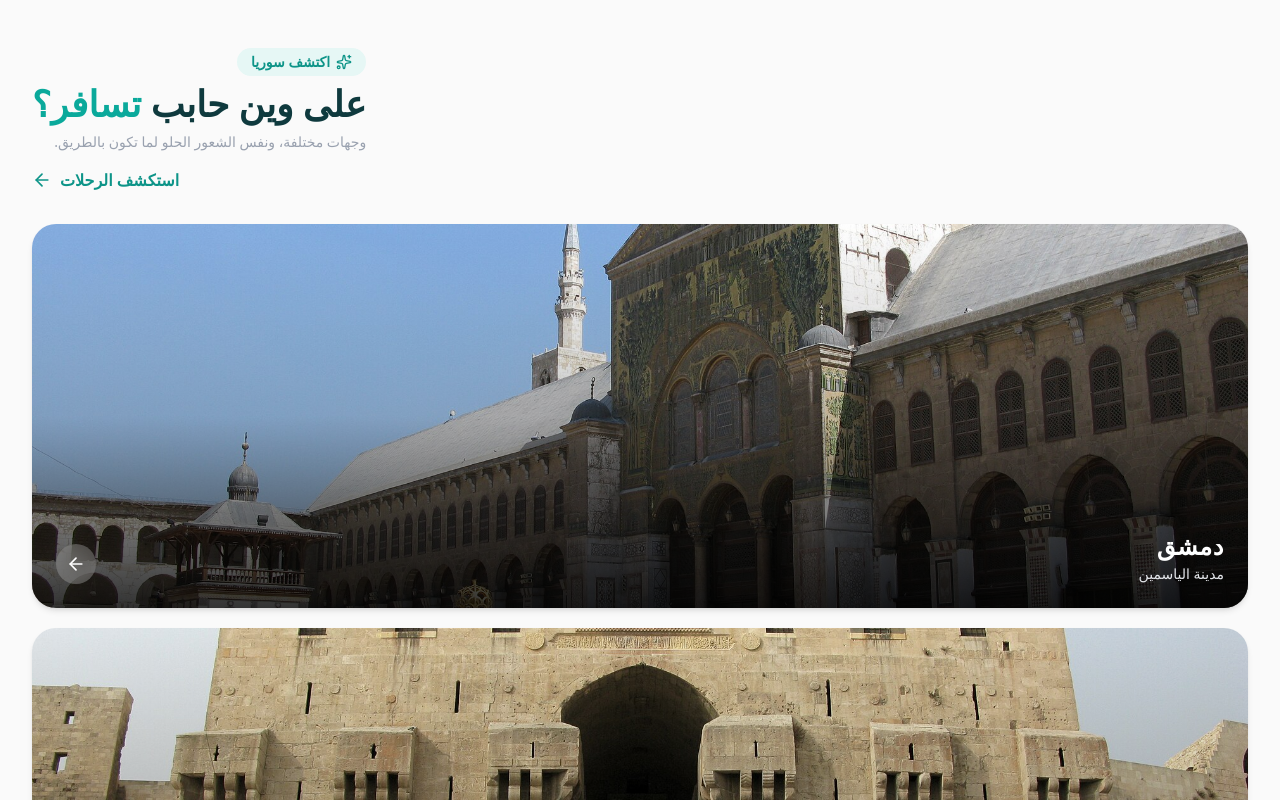
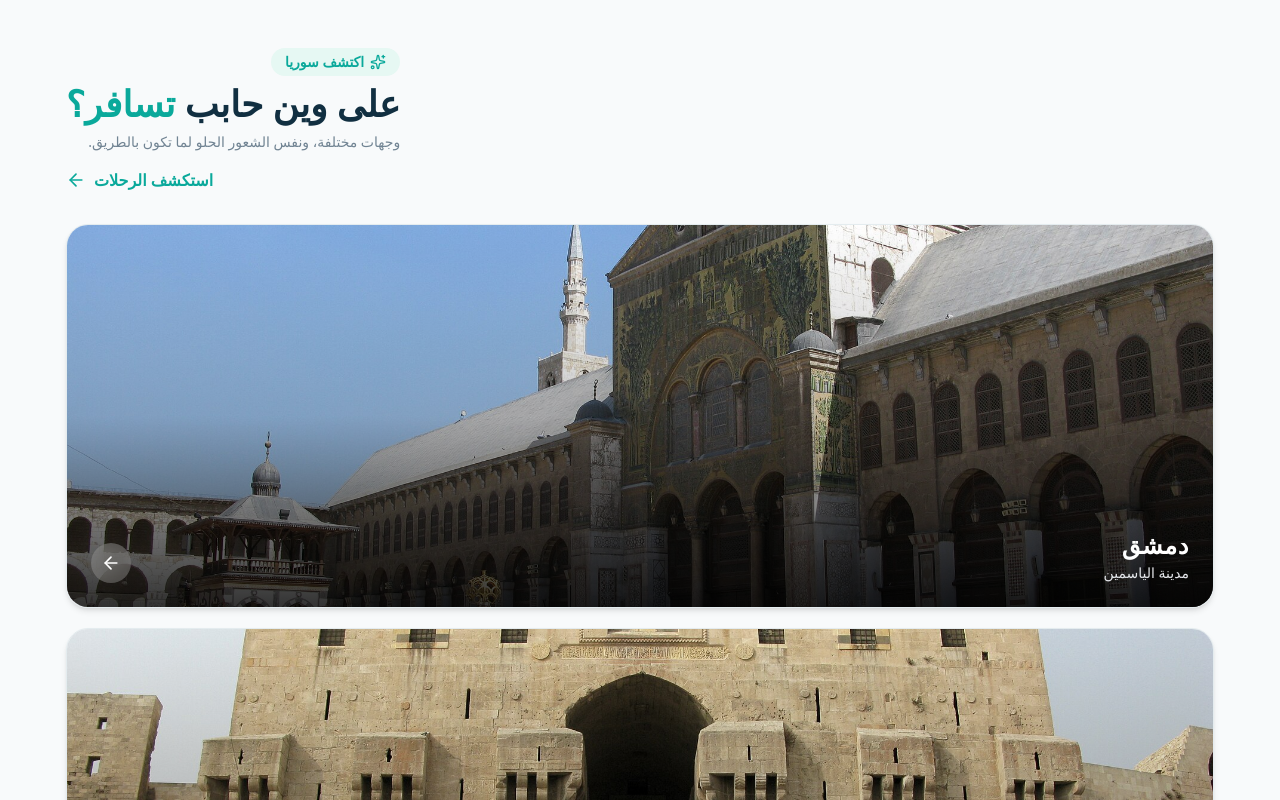
Before and after one commit to yamamasultan/sairna, a React (Vite) app: page / in a window 1280 px wide. Shown: the top 800 px of the page. Built offline with nearby package versions, Linux system fonts and the light colour scheme.

Commit message:
Update Discover component styles and dark mode support

```diff
--- a/src/features/homepage/components/Discover/discover.jsx
+++ b/src/features/homepage/components/Discover/discover.jsx
@@ -3,19 +3,19 @@ import { ArrowLeft, Sparkles } from "lucide-react";
 
 const Discover = () => {
     return (
-        <section className="w-full bg-[#FAFAFA] py-12 px-4 md:px-8" dir="rtl">
-        <div className="max-w-7xl mx-auto">
+        <section className="w-full bg-[var(--bg)] py-12 px-4 md:px-8 transition-colors duration-300" dir="rtl">
+            <div className="container mx-auto">
                 {/* Header Section */}
                 <div className="flex flex-col md:flex-row md:items-end justify-between mb-8 gap-4">
                     <div className="flex flex-col items-start gap-2">
-                <div className="inline-flex items-center gap-1.5 px-3.5 py-1 rounded-full bg-[#E6F7F5] text-[#0D9488] font-semibold text-xs md:text-sm">
+                        <div className="inline-flex items-center gap-1.5 px-3.5 py-1 rounded-full bg-[var(--soft-teal)] text-[var(--primary)] font-semibold text-xs md:text-sm">
                             <Sparkles className="w-4 h-4" />
                             <span>اكتشف سوريا</span>
                         </div>
-                <h2 className="text-2xl md:text-4xl font-extrabold text-[#0F3A3E]">
-                على وين حابب <span className="text-[#0aa99b]">تسافر؟</span>
+                        <h2 className="text-2xl md:text-4xl font-extrabold text-[var(--text)]">
+                            على وين حابب <span className="text-[var(--primary)]">تسافر؟</span>
                         </h2>
-                <p className="text-gray-400 text-xs md:text-sm font-normal">
+                        <p className="text-[var(--muted)] text-xs md:text-sm font-normal">
                             وجهات مختلفة، ونفس الشعور الحلو لما تكون بالطريق.
                         </p>
                     </div>
@@ -24,7 +24,7 @@ const Discover = () => {
                     <div>
                         <a
                             href="#explore"
-                className="group/link inline-flex items-center gap-2 text-[#0D9488] hover:text-[#0B7A70] font-bold text-sm md:text-base transition-colors duration-200 cursor-pointer"
+                            className="group/link inline-flex items-center gap-2 text-[var(--primary)] hover:text-[var(--primary-deep)] font-bold text-sm md:text-base transition-colors duration-200 cursor-pointer"
                         >
                             <span>استكشف الرحلات</span>
                             <ArrowLeft className="w-5 h-5 transform transition-transform duration-300 ease-in-out group-hover/link:-translate-x-2" />
@@ -37,7 +37,7 @@ const Discover = () => {
                     {discoverData.map((item) => (
                         <div
                             key={item.id}
-                className="group relative h-96 rounded-3xl overflow-hidden shadow-md hover:shadow-2xl transition-all duration-300 transform hover:-translate-y-3 cursor-pointer"
+                            className="group relative h-96 rounded-[var(--radius)] overflow-hidden shadow-md hover:shadow-2xl transition-all duration-300 transform hover:-translate-y-3 cursor-pointer border border-[var(--border)]"
                         >
                             <img
                                 src={item.image}
@@ -58,7 +58,7 @@ const Discover = () => {
                                         </span>
                                     </div>
 
-                    <div className="w-10 h-10 rounded-full bg-white/20 backdrop-blur-md text-white group-hover:bg-[#0D9488] group-hover:shadow-lg transition-colors duration-300 flex items-center justify-center shrink-0">
+                                    <div className="w-10 h-10 rounded-full bg-white/20 backdrop-blur-md text-white group-hover:bg-[var(--primary)] group-hover:shadow-lg transition-colors duration-300 flex items-center justify-center shrink-0">
                                         <ArrowLeft className="w-5 h-5" />
                                     </div>
                                 </div>
--- a/src/index.css
+++ b/src/index.css
@@ -1,3 +1,47 @@
 @tailwind base;
 @tailwind components;
 @tailwind utilities;
+
+:root {
+    color-scheme: light;
+    --bg: #f8fafb;
+    --surface: #fff;
+    --surface-alt: #f2f7f8;
+    --text: #112f41;
+    --muted: #718493;
+    --border: #e4ecef;
+    --primary: #0aa99b;
+    --primary-deep: #078e87;
+    --dark: #103a4e;
+    --dark-deep: #0a2c3e;
+    --soft-teal: #e6f8f3;
+    --radius: 22px;
+    --container: 1216px;
+    --font: Cairo, "Segoe UI", Tahoma, sans-serif;
+}
+
+.dark {
+    color-scheme: dark;
+    --bg: #0b1c29;
+    --surface: #112b3b;
+    --surface-alt: #173748;
+    --text: #eef8fa;
+    --muted: #9eb3be;
+    --border: #254252;
+    --dark: #0e2634;
+    --dark-deep: #091c27;
+    --soft-teal: #174b49;
+}
+
+.container {
+    width: 100%;
+    max-width: var(--container);
+    margin-inline: auto;
+    padding-inline: 16px;
+}
+
+@media (min-width: 768px) {
+    .container {
+        padding-inline: 34px;
+    }
+}
```
Lines whose indentation alone changed are shown as unchanged.
